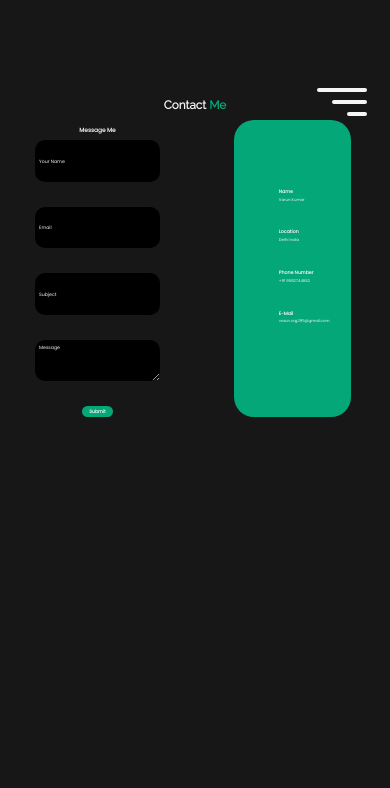
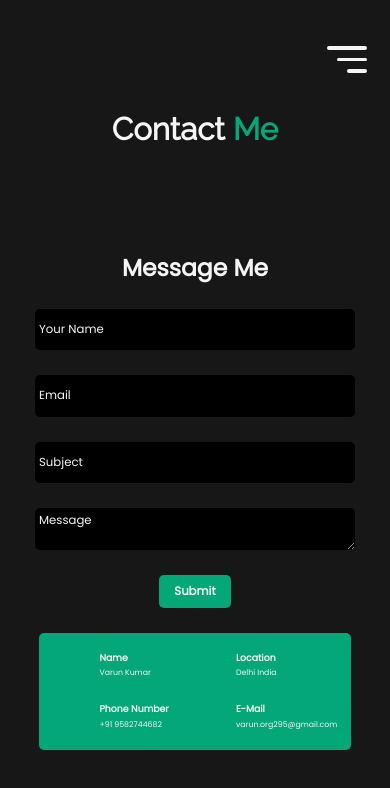
Before and after one commit to vrn295/portfolio-varun, a React (Create React App) app: page /contact in a window 390 px wide. Shown: the top 788 px of the page. Built offline with nearby package versions, Linux system fonts and the light colour scheme.

Commit message:
responsive

```diff
--- a/src/Component/About/About.css
+++ b/src/Component/About/About.css
@@ -3,6 +3,7 @@
   display: flex;
   flex-direction: column;
   align-items: center;
+  z-index: 0;
 }
 
 .color-change {
@@ -16,6 +17,7 @@
 
 .about-details {
   margin-top: 45px;
+  width: 100vw;
   display: flex;
   flex-direction: row;
   justify-content: center;
@@ -36,13 +38,13 @@
 }
 
 .about-details img {
-  max-width: 400px;
+  max-width: 30vw;
   border-radius: 10px;
 }
 
 .my-services {
   margin-top: 5vw;
-  width: 100vh;
+  width: 50vh;
   display: flex;
   flex-direction: column;
   justify-content: center;
@@ -50,7 +52,7 @@
 }
 
 .services {
-  margin-top: 5vw;
+  margin-top: 2vw;
   width: 100vw;
   display: flex;
   flex-direction: row;
@@ -58,7 +60,7 @@
 }
 
 .services-box {
-  background-color: #191919;
+  background-color: #202020;
   width: 30vw;
   height: 30vw;
   border-radius: 10px;
@@ -73,7 +75,6 @@
   flex-direction: column;
   align-items: center;
   justify-content: center;
-  /* margin-top: 2vw; */
   background-color: #04a777;
   border-radius: 30px;
   width: 8vw;
@@ -115,8 +116,7 @@
   margin: 2vh;
   padding: 25px 30px;
   width: 40vw;
-  /* background: rgb(66, 66, 66); */
-  /* box-shadow: 5px 5px 20px rgba(0, 0, 0, 0.2); */
+
   border-radius: 10px;
 }
 #skill-bars #bar {
@@ -147,8 +147,6 @@
   transform: scaleX(0);
   transform-origin: left;
   border-radius: 10px;
-  /* box-shadow: inset 0 1px 1px rgba(0, 0, 0, 0.05), */
-  /* 0 1px rgba(255, 255, 255, 0.8); */
   animation: animate 1s cubic-bezier(1, 0, 0.5, 1) forwards;
 }
 @keyframes animate {
@@ -233,3 +231,76 @@
 #progress-line.python .span::after {
   content: "60%";
 }
+
+/* @media (max-width: 1200px) {
+} */
+
+@media (max-width: 1200px) {
+  .about-h1 {
+    font-size: 6vw;
+  }
+  .about-details {
+    flex-direction: column;
+    justify-items: center;
+  }
+  .about-details-text {
+    max-width: 80vw;
+    margin: 0;
+  }
+  .about-details h2 {
+    font-size: 4vw;
+  }
+  .about-details p {
+    font-size: 2vw;
+  }
+  .about-details img {
+    margin-top: 5vw;
+    max-width: 60vw;
+  }
+  .services {
+    width: 60vw;
+    height: auto;
+    flex-direction: column;
+    align-items: center;
+  }
+  .services-box {
+    width: 60vw;
+    height: 60vw;
+    margin: 5vw;
+    justify-content: center;
+  }
+  .icon-box {
+    width: 16vw;
+    height: 16vw;
+    border-radius: 10px;
+  }
+  .services img {
+    max-height: 10vw;
+  }
+  .services h2 {
+    font-size: 4vw;
+  }
+  .services p {
+    max-width: 50vw;
+    font-size: 3vw;
+  }
+  #skill-bars {
+    width: 80vw;
+  }
+}
+
+@media (max-width: 400px) {
+  .about-h1 {
+    font-size: 8vw;
+  }
+  .about-details h2 {
+    font-size: 5vw;
+  }
+  .about-details p {
+    font-size: 3vw;
+  }
+
+  .services h2 {
+    font-size: 5vw;
+  }
+}
--- a/src/Component/Contact/Contact.css
+++ b/src/Component/Contact/Contact.css
@@ -125,3 +125,102 @@
 .contact-form button:hover {
   background-color: #049b6d;
 }
+
+@media (max-width: 12000px) {
+  .contact-me {
+    font-size: 6vw;
+    margin-bottom: 80px;
+  }
+  .contact-deatils {
+    flex-direction: column;
+    justify-content: center;
+    align-items: center;
+  }
+  .contact-form {
+    width: 80vw;
+  }
+  .contact-form h3,
+  .contact-deatils h3 {
+    font-size: 4vw;
+  }
+  .contact-form input,
+  .contact-form textarea {
+    min-width: 80vw;
+    font-size: 2vw;
+    border-radius: 5px;
+  }
+  .contact-form button {
+    width: auto;
+    padding: 1.5vw 3vw;
+    font-size: 2vw;
+    border-radius: 5px;
+  }
+  .contact-info {
+    margin-top: 25px;
+    min-width: 80vw;
+    height: 30vw;
+    border-radius: 5px;
+    display: grid;
+    grid-template-columns: 15vw 15vw;
+    grid-gap: 15px;
+    grid-column-gap: 15vw;
+    justify-items: center;
+    align-content: center;
+    margin-bottom: 80px;
+  }
+  .info-cards {
+    margin: 0%;
+    grid-template-rows: 4vw 4vw;
+    grid-template-columns: 8vw 24vw;
+  }
+  .info-cards svg {
+    font-size: 6vw;
+  }
+
+  .info-cards p {
+    font-size: 2vw;
+  }
+
+  .info-cards h4 {
+    font-size: 2vw;
+  }
+}
+
+@media (max-width: 400px) {
+  .contact-me {
+    font-size: 8vw;
+  }
+
+  .contact-form h3,
+  .contact-deatils h3 {
+    font-size: 6vw;
+  }
+  .contact-form input,
+  .contact-form textarea {
+    font-size: 3vw;
+  }
+  .contact-form button {
+    padding: 2vw 4vw;
+    font-size: 3vw;
+  }
+  .contact-info {
+    grid-template-columns: 20vw 20vw;
+    grid-gap: 20px;
+    grid-column-gap: 15vw;
+  }
+  .info-cards {
+    grid-template-rows: 4vw 4vw;
+    grid-template-columns: 10vw 24vw;
+  }
+  .info-cards svg {
+    font-size: 8vw;
+  }
+
+  .info-cards p {
+    font-size: 2vw;
+  }
+
+  .info-cards h4 {
+    font-size: 2.4vw;
+  }
+}
--- a/src/Component/Footer/Footer.css
+++ b/src/Component/Footer/Footer.css
@@ -24,3 +24,22 @@
 .footer-social-media-icons svg:hover {
   transform: scale(1.2);
 }
+
+@media (max-width: 1200px) {
+  .footer-container {
+    height: 20vh;
+    font-size: 3vw;
+  }
+  .footer-social-media-icons svg {
+    margin: 8px;
+    font-size: 1.6rem !important;
+  }
+}
+@media (max-width: 400px) {
+  .footer-container {
+    font-size: 4vw;
+  }
+  .footer-social-media-icons svg {
+    font-size: 1.5rem !important;
+  }
+}
--- a/src/Component/Home/Home.css
+++ b/src/Component/Home/Home.css
@@ -133,11 +133,41 @@ body {
   }
 }
 
-@media only screen and (max-width: 600px) {
+@media (max-width: 1200px) {
+  .name-container {
+    font-size: 6vw;
+  }
+  .home-discription {
+    font-size: 3vw;
+  }
+}
+
+@media (max-width: 400px) {
   .name-container {
     font-size: 8vw;
   }
   .home-discription {
     font-size: 4vw;
   }
+  .social-media-icons svg {
+    font-size: 1rem !important;
+  }
+  .message-icons svg {
+    font-size: 1.5rem !important;
+  }
 }
+
+/* @media (max-width: 480px) {
+  .name-container {
+    font-size: 8vw;
+  }
+  .home-discription {
+    font-size: 4vw;
+  }
+} */
+
+/* @media (max-width: 480px){}
+@media (min-width: 480px){}
+@media (min-width: 800px){} */
+/* @media (max-width: 1200px){}
+@media (max-width: 400px){} */
--- a/src/Component/Navbar/Navbar.css
+++ b/src/Component/Navbar/Navbar.css
@@ -7,7 +7,7 @@
   background-color: black !important;
   transform: translateX(100%);
   transition: transform 0.5s ease-in;
-  z-index: 1;
+  z-index: 2;
 }
 
 .navbar-active {
@@ -25,7 +25,7 @@
   font-family: Poppins;
   font-style: normal;
   font-weight: normal;
-  font-size: 36px;
+  font-size: 2.5vw;
   line-height: 72px;
 }
 
@@ -78,3 +78,26 @@
 .nav-list li a:hover {
   color: #04a777;
 }
+
+@media (max-width: 400px) {
+  .hamburger {
+    top: 5%;
+    right: 5%;
+  }
+  .hamburger-lines {
+    height: 3.5px;
+    margin: 4px;
+  }
+  .hamburger-1 {
+    width: 40px;
+  }
+  .hamburger-2 {
+    width: 30px;
+  }
+  .hamburger-3 {
+    width: 20px;
+  }
+  .nav-list {
+    font-size: 6vw;
+  }
+}
--- a/src/Component/Portfolio/Portfolio.css
+++ b/src/Component/Portfolio/Portfolio.css
@@ -85,3 +85,32 @@
   background-color: whitesmoke;
   color: #04a777;
 }
+
+@media (max-width: 1200px) {
+  .my-portfolio {
+    font-size: 6vw;
+    margin-bottom: 80px;
+  }
+  .my-work {
+    grid-template-columns: 60vw;
+    grid-gap: 25px;
+  }
+  .work-list {
+    font-size: 3vw;
+  }
+  .work-list img {
+    width: 80vw;
+    border-radius: 5px;
+  }
+  .work-list caption {
+    width: 50vw;
+  }
+}
+@media (max-width: 400px) {
+  .my-portfolio {
+    font-size: 8vw;
+  }
+  .work-list {
+    font-size: 3vw;
+  }
+}
```
Also changed, not shown: 2 other files (tests, documents, lock files or other folders).
